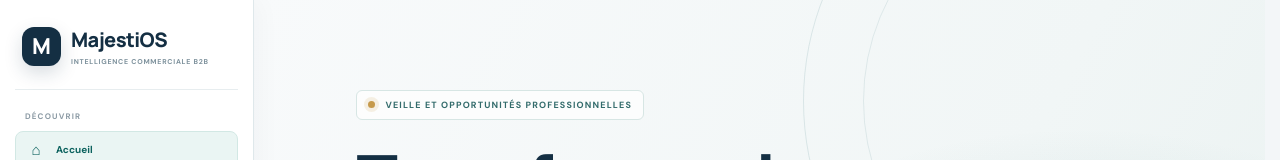
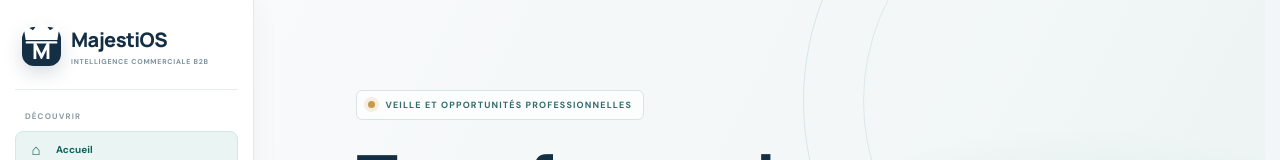
Before and after one commit to Chexpeer/Majestios, a Next.js app: page / in a window 1280 px wide. Shown: the top 160 px of the page. Built offline with nearby package versions, Linux system fonts and the light colour scheme; no server answers.

Commit message:
feat: harmoniser le logo MajestiOS avec la couronne dorée

```diff
--- a/src/components/public-header.tsx
+++ b/src/components/public-header.tsx
@@ -15,7 +15,7 @@ export default function PublicHeader() {
   return (
     <aside className="public-sidebar">
       <Link className="public-brand" href="/" aria-label="MajestiOS, accueil">
-        <span className="public-brand-mark">M</span>
+        <span className="public-brand-mark" aria-hidden="true"><svg className="brand-crown" viewBox="0 0 32 22" focusable="false"><path d="M3 18 1 5l8 5 7-9 7 9 8-5-2 13Z" fill="currentColor"/><path d="M4 20h24" stroke="currentColor" strokeWidth="2" strokeLinecap="round"/></svg><span>M</span></span>
         <span><strong>MajestiOS</strong><small>INTELLIGENCE COMMERCIALE B2B</small></span>
       </Link>
       <nav className="public-side-nav" aria-label="Navigation principale">
```
